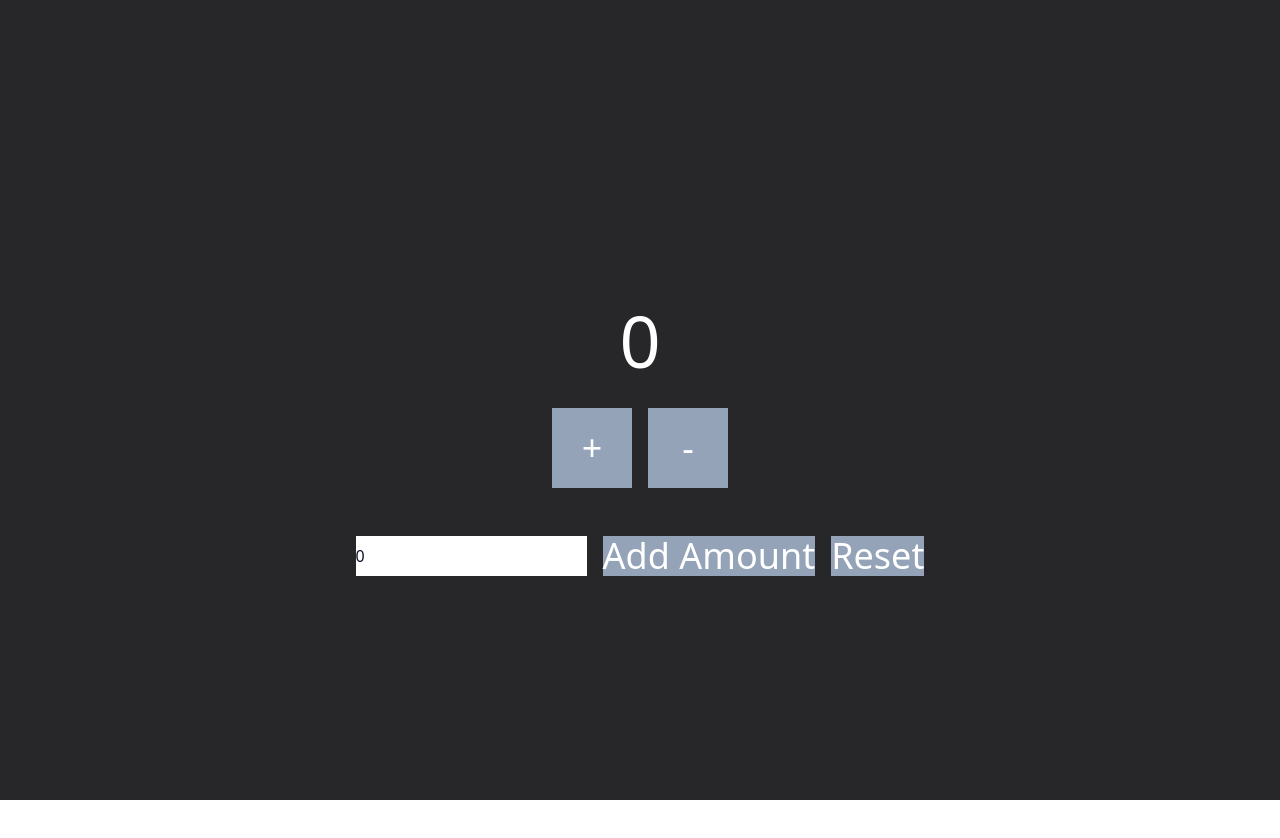
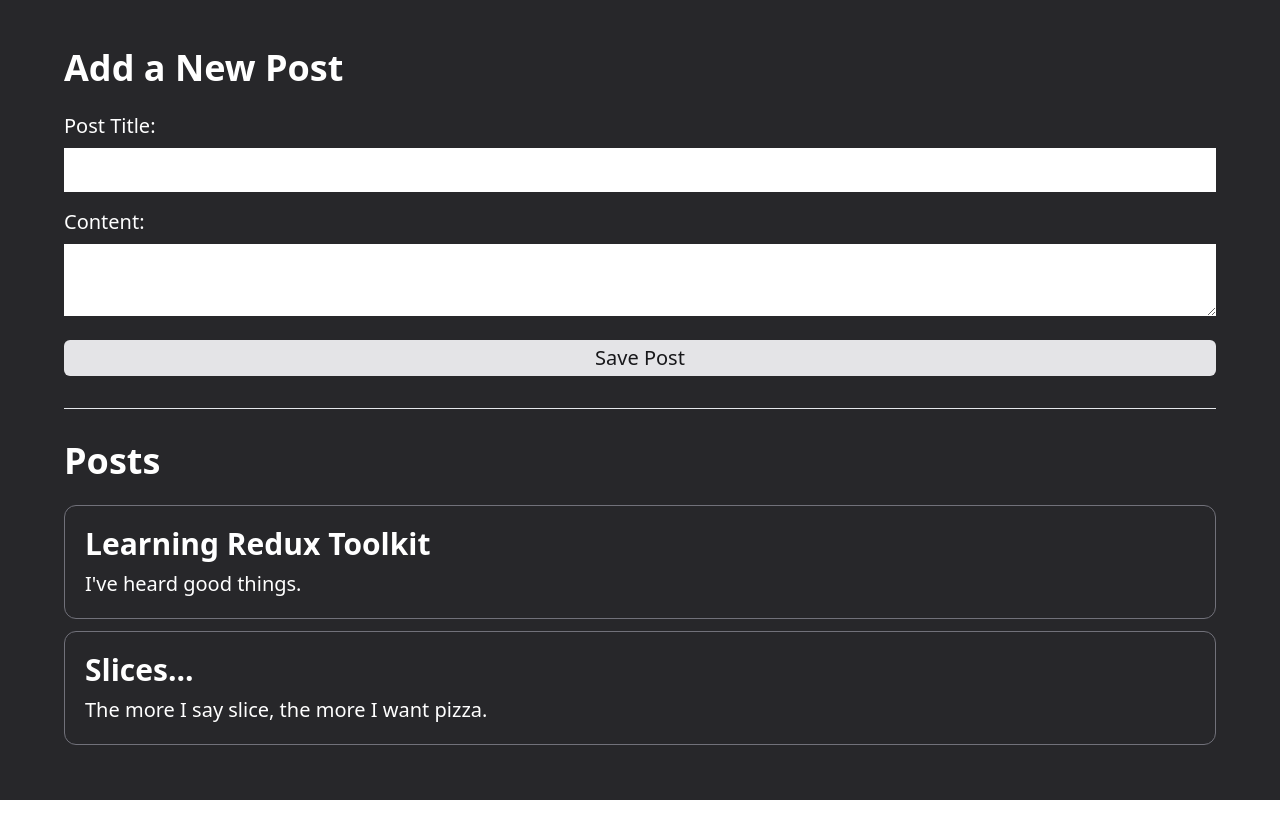
Before and after one commit to pauloo0/redux-router, a React (Vite) app: page / in a window 1280 px wide. Shown: the top 838 px of the page. After the commit the page ends 800 px from the top, so only its background shows below. Built offline with nearby package versions, Linux system fonts and the light colour scheme.

Commit message:
Refactoring Post Slice with new redux + typescript logic

```diff
--- a/src/App.tsx
+++ b/src/App.tsx
@@ -1,16 +1,14 @@
 import React from 'react'
 
-// import PostsList from './features/posts/PostsList'
-// import AddPostForm from './features/posts/AddPostForm'
-import Counter from './features/counter/Counter'
+import PostsList from './features/posts/PostsList'
+import AddPostForm from './features/posts/AddPostForm'
 
 const App: React.FC = () => {
   return (
     <div className='bg-zinc-800 h-screen text-white py-12'>
-      {/* <AddPostForm />
+      <AddPostForm />
       <hr className='mx-auto w-[90vw] my-8' />
-      <PostsList /> */}
-      <Counter />,
+      <PostsList />
     </div>
   )
 }
--- a/src/features/posts/postsSlice.ts
+++ b/src/features/posts/postsSlice.ts
@@ -1,7 +1,18 @@
 import { createSlice } from '@reduxjs/toolkit'
-import { RootState } from '../../app/types'
+import type { PayloadAction } from '@reduxjs/toolkit'
+import type { RootState } from '../../app/store'
 
-const initialState = {
+interface Post {
+  id: string
+  title: string
+  content: string
+}
+
+interface PostsState {
+  posts: Post[]
+}
+
+const initialState: PostsState = {
   posts: [
     {
       id: '1',
@@ -20,14 +31,14 @@
   name: 'posts',
   initialState,
   reducers: {
-    postAdded(state, action) {
+    postAdded(state, action: PayloadAction<Post>) {
       state.posts.push(action.payload)
     },
   },
 })
 
+export const { postAdded } = postsSlice.actions
+
 export const selectAllPosts = (state: RootState) => state.posts.posts
 
-export const { postAdded } = postsSlice.actions
-
 export default postsSlice.reducer
```
Also changed, not shown: src/app/types.ts (deleted, +0 -9 lines), src/features/posts/types.ts (deleted, +0 -9 lines).
